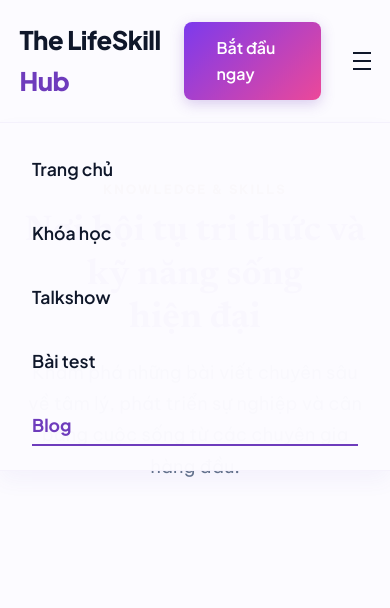
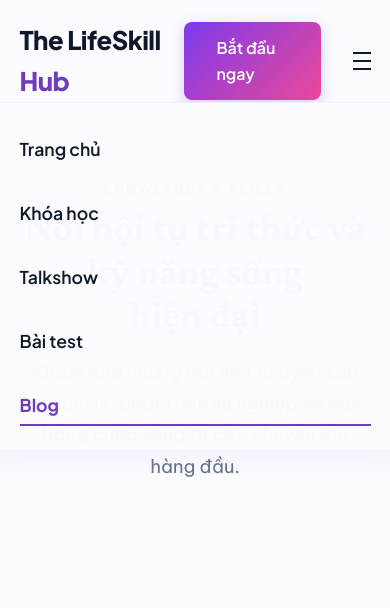
Before and after one commit to vyqhnv-cpu/my-first-web, a website: page public/blog.html in a window 390 px wide. Both pictures are taken after a click on the button 361 px from the left and 60 px from the top of the page. Shown: the top 608 px of the page. Drawn offline with Linux system fonts and the light colour scheme; no server answers; grey boxes are pictures that could not be loaded.

Commit message:
fix: adjust mobile header positioning context and force display to resolve iOS/Android mobile menu toggle rendering bug

```diff
--- a/public/style.css
+++ b/public/style.css
@@ -1403,16 +1403,19 @@ input.invalid {
 }
 
 @media (max-width: 768px) {
+  .header-inner {
+    position: relative;
+  }
   .nav {
     display: none;
   }
   .nav.is-open {
-    display: flex;
+    display: flex !important;
     flex-direction: column;
     position: absolute;
     top: 100%;
-    left: 0;
-    width: 100%;
+    left: -2rem;
+    width: calc(100% + 4rem);
     background: rgba(252, 251, 255, 0.98);
     backdrop-filter: blur(12px);
     -webkit-backdrop-filter: blur(12px);
```
